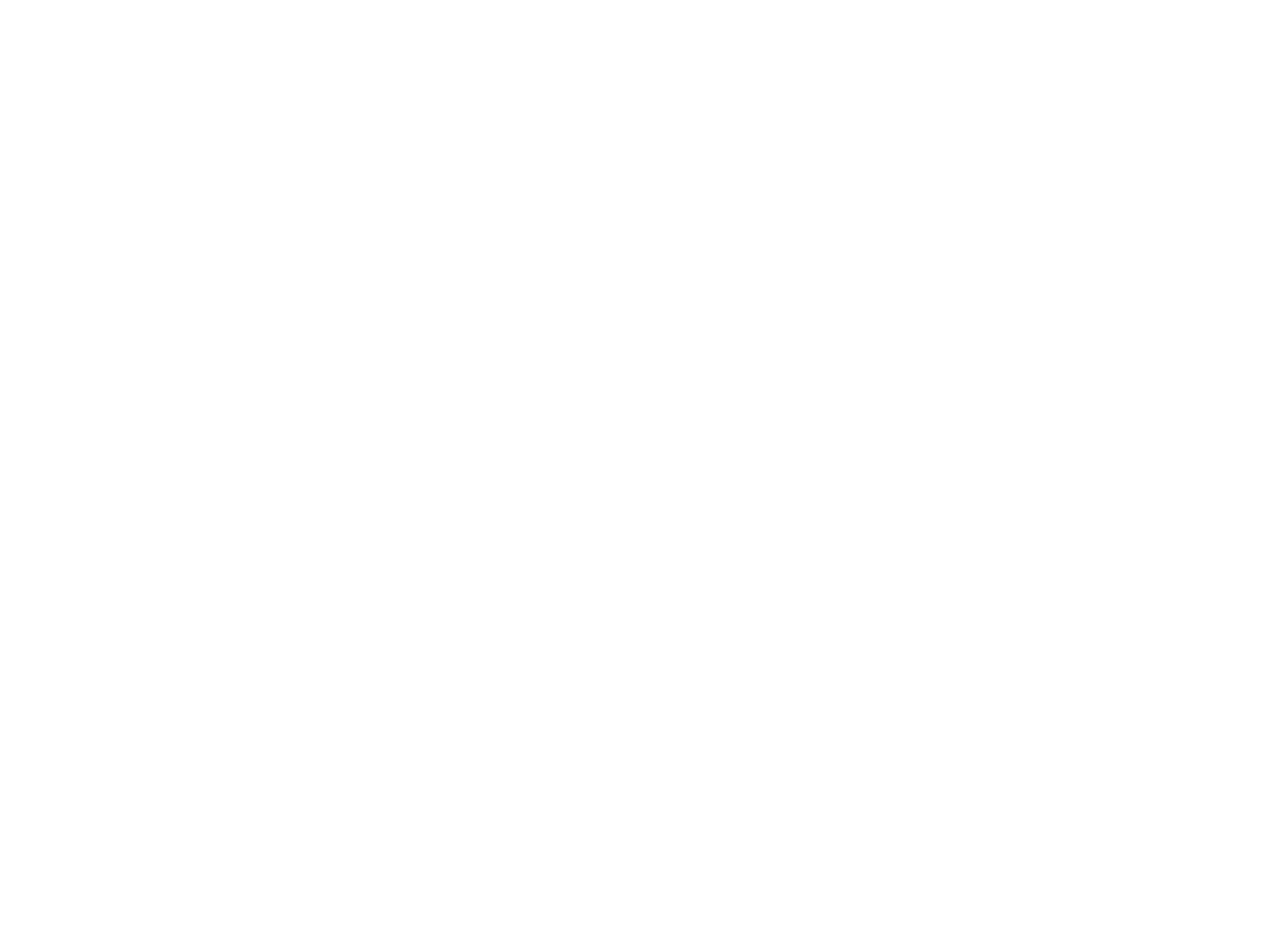
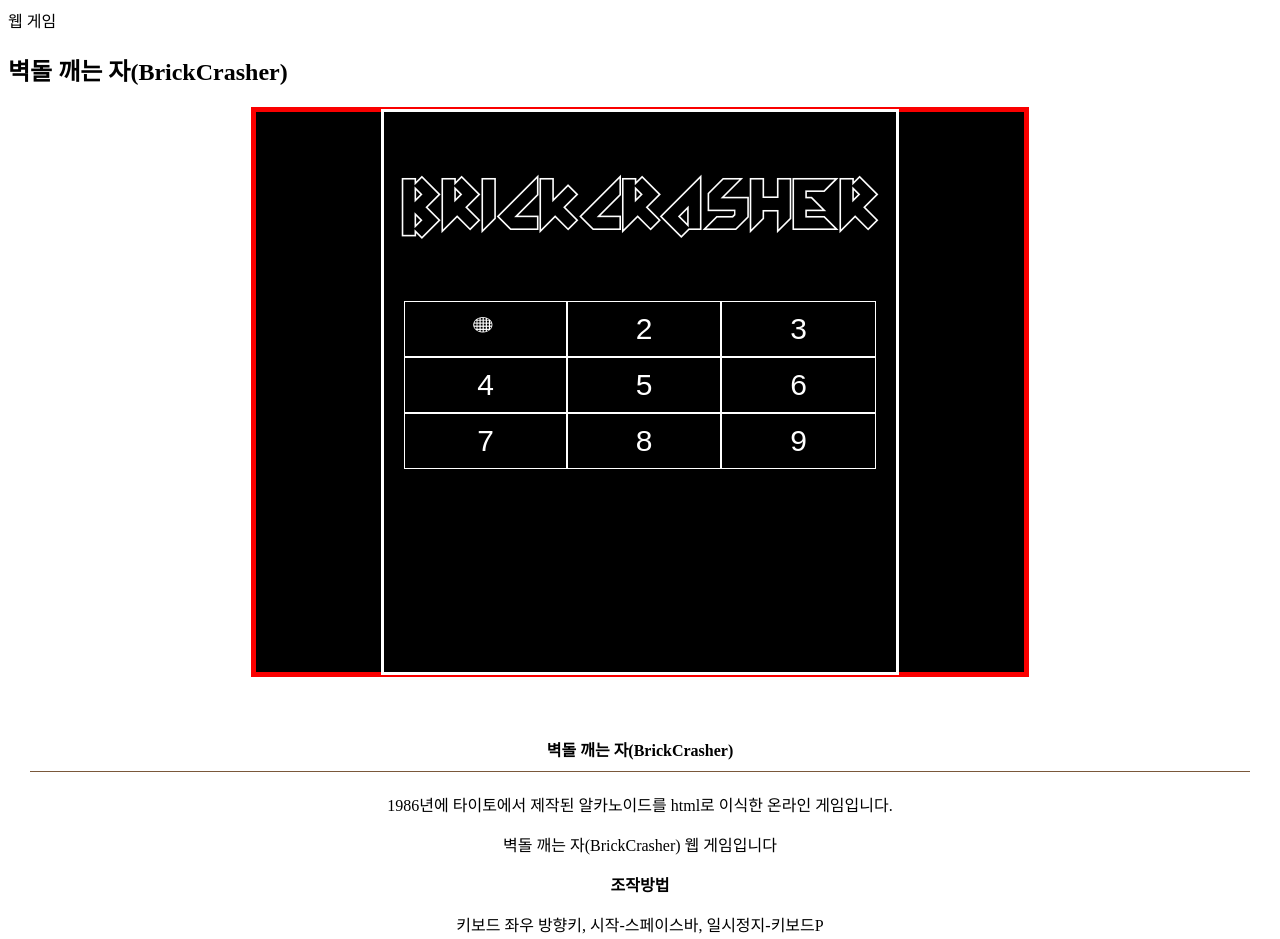
Before and after one commit to spinachcurry/BrickCrasher, a plain HTML site: page index.html in a window 1280 px wide. Before the commit the page ends 800 px from the top, so only its background shows below. Drawn offline with Linux system fonts and the light colour scheme.

Commit message:
기본css_GameBoard생성

```diff
--- /dev/null
+++ b/css/home.css
@@ -0,0 +1,55 @@
+.OuterDiv {
+  display: flex;
+  justify-content: center;
+  align-items: center;
+}
+
+.BrickCrasherContainer {
+  border: 5px solid #fa0000;
+  background-color: #000;
+  width: 60vw;
+  height: 70vh;
+  display: flex;
+  justify-content: center;
+  align-items: center;
+}
+
+.Gameboard {
+  border: 3px solid #fff;
+  width: 40vw;
+  height: 70vh;
+  position: relative;
+  display: flex;
+  justify-content: center;
+}
+
+.gbContainer {
+  display: grid;
+  grid-template-columns: auto auto auto;
+  /* border: 1px solid #fff; */
+  padding: 3px;
+}
+
+.gbContainer > div {
+  border: 1px solid #fff;
+  padding: 10px;
+  font-size: 30px;
+  text-align: center;
+}
+
+@font-face {
+  font-family: 'Arkanoid';
+  src: url('./font/ARKANOID.TTF') format('truetype');
+}
+
+@media screen and (min-width: 40vw) {
+  #Title {
+    font-family:'arkanoid', sans-serif;
+    /* font-size: 60px; */
+    /* font-weight: 500; */
+    color: #ffffff;
+    text-align: center;
+    /* position: relative; */
+    /* margin-top: 5%; */
+  }
+}
--- a/css/style.css
+++ /dev/null
@@ -1,3 +0,0 @@
-canvas {
-  background-color: #eee;
-}
--- a/index.html
+++ b/index.html
@@ -3,12 +3,60 @@
 <head>
   <meta charset='utf-8'>
   <meta http-equiv='X-UA-Compatible' content='IE=edge'>
-  <title>Page Title</title>
+  <title>BrickCrasher</title>
   <meta name='viewport' content='width=device-width, initial-scale=1'>
-  <link rel='stylesheet' type='text/css'>
-  <script src='./js/model.js' type='module'></script>
+  <link href="./css/home.css" rel="stylesheet">
+  <script src='./js/home.js' type='module'></script>
 </head>
 <body>
 
-</body>
+        <div class="category"> 웹 게임
+          <div class="post-meta"></div>
+          <h2> 벽돌 깨는 자(BrickCrasher) </h2>
+        </div>
+  <div class="OuterDiv">
+  <div class="BrickCrasherContainer" id="bcc">
+   <div class="Gameboard" id="gb">
+    <div class="TitleDiv" id="Title" style="font-size: 4rem;"><p style="font-size: 100%;">BrickCrasher</p>
+    <div class="gbContainer">
+      <div>1</div>
+      <div>2</div>
+      <div>3</div>
+      <div>4</div>
+      <div>5</div>
+      <div>6</div>
+      <div>7</div>
+      <div>8</div>
+      <div>9</div>
+    </div>
+    </div>
+    </div>
+  </div>
+
+
+    <!-- <div id="BrickCrasher-play-button-container" style="visibility: hidden;"> -->
+      <!-- <div title="BrickCrasherh Play" id="BrickCrasher-play-button"> -->
+    </div>
+  </div>
+
+  </div>
+  <div style="max-width: 970px; text-align: center; margin: 0px auto 50px auto; padding: 0px 0px">
+
+  </div>
+  <div style="border-color: #d4bca7;max-width: 1200px;margin: 0 auto 20px; padding: 10px;text-align: center;border-bottom: 1px solid #7a583a;">
+    <b style="font-size:1em;">벽돌 깨는 자(BrickCrasher) </b>
+  </div>
+  <!------------------------------------------------------->
+
+  <!-- System - START -->
+  <!--System -END -->
+  <div class="tt_rticle_useless_p_margin contents_style">
+    <p style="text-align: center;" data-ke-size="size16">1986년에 타이토에서 제작된 알카노이드를 html로 이식한 온라인 게임입니다.</p>
+  </div><p style="text-align: center;" data-ke-size="size16">벽돌 깨는 자(BrickCrasher) 웹 게임입니다</p>
+  <!-- <p style="text-align: center;" data-ke-size="size16">&nbsp;</p> -->
+    <p style="text-align: center;" data-ke-size="size16"><b>조작방법</b></p>
+  </p>
+  <p style="text-align: center;" data-ke-size="size16">키보드 좌우 방향키, 시작-스페이스바, 일시정지-키보드P</p>
+
+  </body>
 </html>
--- a/js/home.js
+++ b/js/home.js
@@ -1,4 +1,16 @@
 /**대문
  * @function MainPage
  * @description 게임 대문짝 */
-export const
+export const openHomePage = () => {
+  document.addEventListener("keydown", pressSpaceEvent);
+};
+/**
+ * @param {KeyboardEvent} event
+ */
+const pressSpaceEvent = function(event){
+  if(event.code === "Space") {
+    console.log("유후");
+  }
+};
+
+openHomePage();
--- a/js/model.js
+++ b/js/model.js
@@ -60,4 +60,4 @@ export const BrickMap = [
                             return Array.from({length: MAP_WIDTH}, () => 0);
                           }})
 ];
-console.log(BrickMap);
+//console.log(BrickMap);
```
Also changed, not shown: js/app.js (+6 -1 lines), css/font/ARKANOID.TTF (added), css/font/Arka_solid.ttf (added), css/font/Readme.txt (added), css/font/copy.txt (added).
